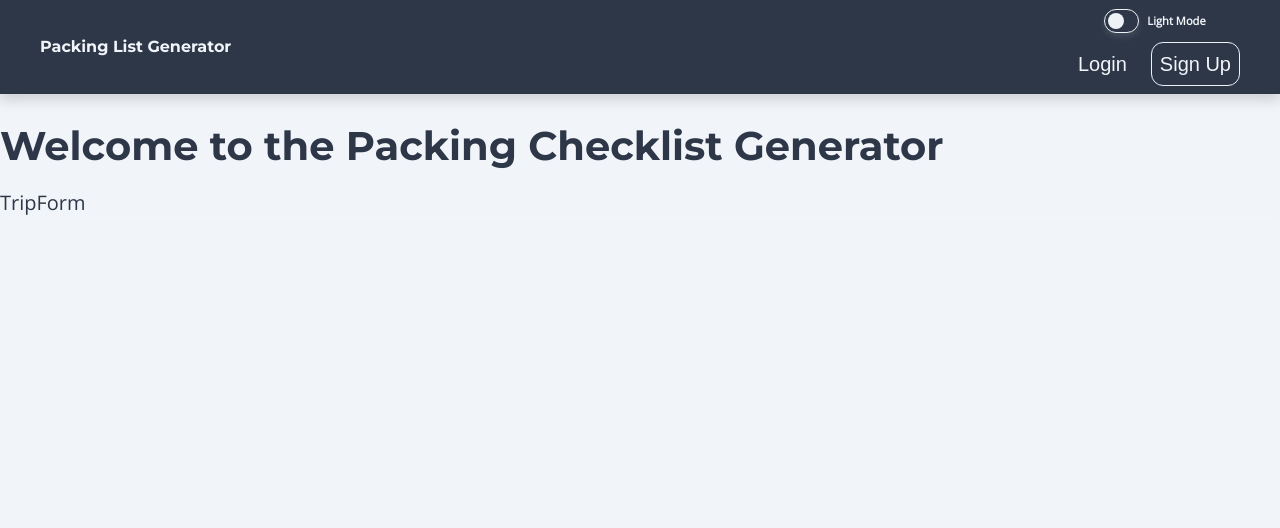
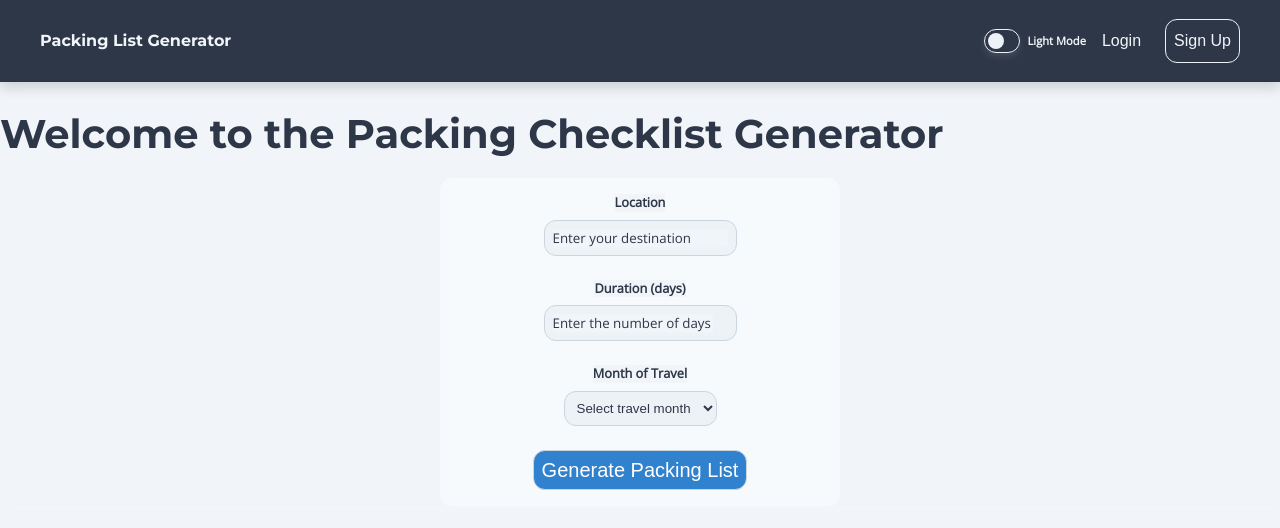
Before and after one commit to sid-lpcd/packing-checklist-generator, a React (Vite) app in the folder client/: page / in a window 1280 px wide. Shown: the top 528 px of the page. Built offline with nearby package versions, Linux system fonts and the light colour scheme.

Commit message:
Create Trip Form and styling

```diff
--- a/client/src/components/Header/Header.scss
+++ b/client/src/components/Header/Header.scss
@@ -27,6 +27,10 @@
     @include flex(start);
     flex-direction: column;
     gap: $min-padding;
+
+    @include tablet {
+      flex-direction: row;
+    }
   }
 
   &__toggle-container {
@@ -90,6 +94,7 @@
   &__logout {
     background-color: $secondary-btn-background;
     color: $primary-btn-color;
+    font-size: 1rem;
 
     &:hover {
       background-color: $secondary-btn-hover;
@@ -109,6 +114,7 @@
     outline: none;
     border: 0;
     white-space: nowrap;
+    font-size: 1rem;
 
     &:hover {
       text-decoration: underline;
--- a/client/src/components/TripForm/TripForm.jsx
+++ b/client/src/components/TripForm/TripForm.jsx
@@ -1,6 +1,135 @@
 import "./TripForm.scss";
+import { useState } from "react";
+
 const TripForm = ({ onSubmit }) => {
-  return <div>TripForm</div>;
+  const [suggestions, setSuggestions] = useState([]);
+  const [tripDetails, setTripDetails] = useState({
+    location: "",
+    duration: "",
+    climate: "",
+    month: "",
+  });
+
+  const fetchSuggestions = async (query) => {
+    if (query.length < 3) return;
+    try {
+      // const response = await axios.get(
+      //   `/api/location-suggestions?query=${query}`
+      // );
+      // setSuggestions(response.data.suggestions);
+      setSuggestions(["Porto, Portugal", "Portugal", "Poland"]);
+    } catch (error) {
+      console.error("Error fetching location suggestions:", error);
+    }
+  };
+
+  const handleChange = (e) => {
+    const { name, value } = e.target;
+    setTripDetails({
+      ...tripDetails,
+      [name]: value,
+    });
+    if (name === "location") {
+      fetchSuggestions(value);
+    }
+  };
+
+  const handleSubmit = (e) => {
+    e.preventDefault();
+    onSubmit(tripDetails);
+  };
+
+  return (
+    <form className="trip-form" onSubmit={handleSubmit}>
+      <div className="trip-form__field">
+        <label className="trip-form__label" htmlFor="location">
+          Location
+        </label>
+        <input
+          className="trip-form__input"
+          type="text"
+          id="location"
+          name="location"
+          value={tripDetails.location}
+          onChange={handleChange}
+          placeholder="Enter your destination"
+          required
+        />
+        {suggestions.length > 0 && (
+          <ul className="trip-form__suggestions">
+            {suggestions.map((suggestion, index) => (
+              <li
+                key={index}
+                onClick={() => {
+                  setTripDetails({ ...tripDetails, location: suggestion });
+                  setSuggestions([]);
+                }}
+                className="trip-form__suggestion-item"
+              >
+                {suggestion}
+              </li>
+            ))}
+          </ul>
+        )}
+      </div>
+
+      <div className="trip-form__field">
+        <label className="trip-form__label" htmlFor="duration">
+          Duration (days)
+        </label>
+        <input
+          className="trip-form__input"
+          type="number"
+          id="duration"
+          name="duration"
+          value={tripDetails.duration}
+          onChange={handleChange}
+          placeholder="Enter the number of days"
+          required
+        />
+      </div>
+
+      <div className="trip-form__field">
+        <label className="trip-form__label" htmlFor="month">
+          Month of Travel
+        </label>
+        <select
+          className="trip-form__select"
+          id="month"
+          name="month"
+          value={tripDetails.month}
+          onChange={handleChange}
+          required
+        >
+          <option value="" disabled>
+            Select travel month
+          </option>
+          {[
+            "January",
+            "February",
+            "March",
+            "April",
+            "May",
+            "June",
+            "July",
+            "August",
+            "September",
+            "October",
+            "November",
+            "December",
+          ].map((month) => (
+            <option key={month} value={month}>
+              {month}
+            </option>
+          ))}
+        </select>
+      </div>
+
+      <button type="submit" className="trip-form__btn">
+        Generate Packing List
+      </button>
+    </form>
+  );
 };
 
 export default TripForm;
--- a/client/src/components/TripForm/TripForm.scss
+++ b/client/src/components/TripForm/TripForm.scss
@@ -0,0 +1,71 @@
+@use "../../styles/partials/mixins" as *;
+@use "../../styles/partials/variables" as *;
+
+.trip-form {
+  @include flex(start);
+  flex-direction: column;
+  gap: 1.5rem;
+  max-width: 400px;
+  margin: 0 auto;
+  padding: calc($min-padding * 2);
+  background-color: $secondary-background-color;
+  box-shadow: $shadow-light;
+  border-radius: $border-radius;
+
+  &__field {
+    @include flex(space-between);
+    flex-direction: column;
+    gap: 0.5rem;
+  }
+
+  &__label {
+    font-size: 0.8rem;
+    font-weight: bold;
+    color: $dark-color;
+  }
+
+  &__input,
+  &__select {
+    padding: $min-padding;
+    border: 1px solid $border-color;
+    border-radius: $border-radius;
+    background-color: $light-color;
+    color: $dark-color;
+    transition: border-color 0.3s ease;
+
+    &:focus {
+      border-color: $accent-color;
+      outline: none;
+    }
+  }
+
+  &__suggestions {
+    list-style: none;
+    padding: $min-padding;
+    margin: 0.5rem 0 0;
+    background-color: $light-color;
+    border: 1px solid $border-color;
+    border-radius: $border-radius;
+    box-shadow: $shadow-light;
+    max-height: 10rem;
+    overflow-y: auto;
+  }
+
+  &__suggestion-item {
+    padding: $min-padding;
+
+    cursor: pointer;
+    transition: background-color 0.2s ease;
+
+    &:hover {
+      background-color: $highlight-color;
+    }
+  }
+  &__suggestion-item:not(:last-child) {
+    border-bottom: 1px solid $border-color;
+  }
+
+  &__btn {
+    @include btn-styling;
+  }
+}
```
